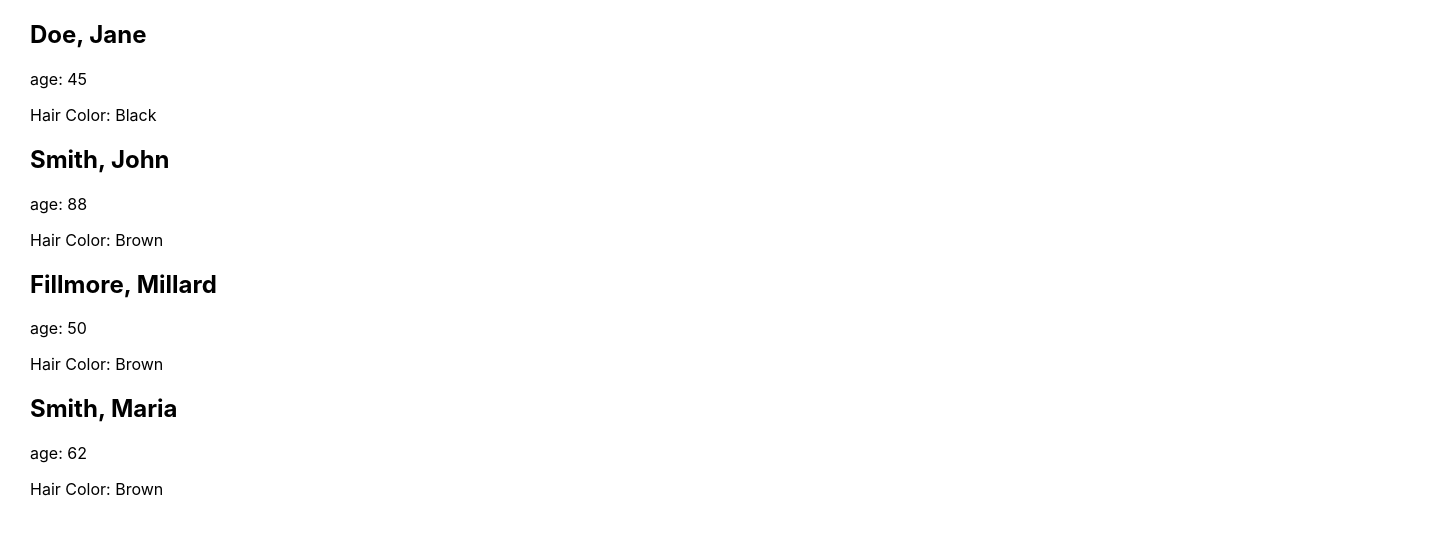
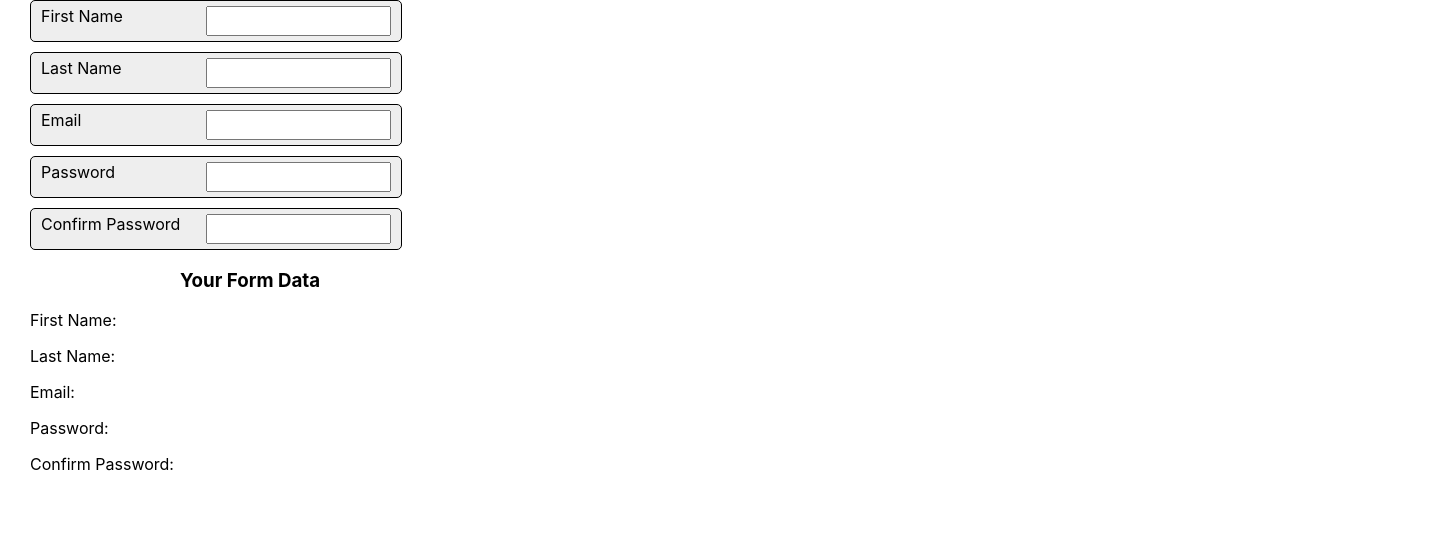
Before and after one commit to evelynyhkim/MERN, a React (Create React App) app in the folder React/my-app/: page / in a window 1280 px wide. Shown: the top 534 px of the page, 1430 px wide, since content can reach past the window. Built offline with nearby package versions, Linux system fonts and the light colour scheme.

Commit message:
assignment - Hook Form

```diff
--- a/React/my-app/src/App.css
+++ b/React/my-app/src/App.css
@@ -1,3 +1,20 @@
+.form-line {
+	width: 350px;
+	height: 30px;
+	border: black solid 1px;
+	border-radius: 5px;
+	display: flex;
+	justify-content: space-between;
+	padding: 5px 10px;
+	background-color: #eee;
+	margin-bottom: 10px;
+}
+
+h3 {
+	position: relative;
+	left: 150px;
+}
+
 .App {
 	text-align: left;
 	margin-left: 30px;
--- a/React/my-app/src/App.js
+++ b/React/my-app/src/App.js
@@ -1,20 +1,18 @@
 import "./App.css"
 import Person from "./components/Person"
+import Form from "./components/Form"
 
 function App() {
-	var people = [
+	/*var people = [
 		{lastName: "Doe", firstName: "Jane", age: 45, hairColor: "Black"},
 		{lastName: "Smith", firstName: "John", age: 88, hairColor: "Brown"},
-		{lastName: "Fillmore", firstName: "Millard", age: 50, hairColor: "Brown"},
-		{lastName: "Smith", firstName: "Maria", age: 62, hairColor: "Brown"},
-	]
+		// {lastName: "Fillmore", firstName: "Millard", age: 50, hairColor: "Brown"},
+		// {lastName: "Smith", firstName: "Maria", age: 62, hairColor: "Brown"},
+	]*/
 
 	return (
 		<div class="App">
-			<Person lastName={people[0].lastName} firstName={people[0].firstName} age={people[0].age} hairColor={people[0].hairColor} />
-			<Person lastName={people[1].lastName} firstName={people[1].firstName} age={people[1].age} hairColor={people[1].hairColor} />
-			<Person lastName={people[2].lastName} firstName={people[2].firstName} age={people[2].age} hairColor={people[2].hairColor} />
-			<Person lastName={people[3].lastName} firstName={people[3].firstName} age={people[3].age} hairColor={people[3].hairColor} />
+			<Form />
 		</div>
 	)
 }
--- /dev/null
+++ b/React/my-app/src/components/Form.js
@@ -0,0 +1,46 @@
+import React, {useState} from "react"
+
+function Form() {
+	const [firstName, setFirstName] = useState("")
+	const [lastName, setLastName] = useState("")
+	const [email, setEmail] = useState("")
+	const [pw, setPw] = useState("")
+	const [confirmPw, setConfirmPw] = useState("")
+
+	return (
+		<>
+			<form>
+				<div class="form-line">
+					<label for="firstName">First Name</label>
+					<input type="text" id="firstName" value={firstName} onChange={(e) => setFirstName(e.target.value)} />
+				</div>
+				<div class="form-line">
+					<label for="lastName">Last Name</label>
+					<input type="text" id="lastName" value={lastName} onChange={(e) => setLastName(e.target.value)} />
+				</div>
+				<div class="form-line">
+					<label for="email">Email</label>
+					<input type="text" id="email" value={email} onChange={(e) => setEmail(e.target.value)} />
+				</div>
+				<div class="form-line">
+					<label for="pw">Password</label>
+					<input type="text" id="pw" value={pw} onChange={(e) => setPw(e.target.value)} />
+				</div>
+				<div class="form-line">
+					<label for="confirmPw">Confirm Password</label>
+					<input type="text" id="confirmPw" value={confirmPw} onChange={(e) => setConfirmPw(e.target.value)} />
+				</div>
+			</form>
+			<>
+				<h3>Your Form Data</h3>
+				<p>First Name: {firstName}</p>
+				<p>Last Name: {lastName}</p>
+				<p>Email: {email}</p>
+				<p>Password: {pw}</p>
+				<p>Confirm Password: {confirmPw}</p>
+			</>
+		</>
+	)
+}
+
+export default Form
--- a/React/my-app/src/components/Person.js
+++ b/React/my-app/src/components/Person.js
@@ -1,11 +1,18 @@
-function Person(props) {
+import React, {useState} from "react"
+
+function Person({firstName, lastName, age, hairColor}) {
+	const [userage, setUserage] = useState(age)
+	const handleBirthdayClick = () => setUserage(userage + 1)
 	return (
 		<>
 			<h2>
-				{props.lastName}, {props.firstName}
+				{lastName}, {firstName}
 			</h2>
-			<p>age: {props.age}</p>
-			<p>Hair Color: {props.hairColor}</p>
+			<p>age: {userage}</p>
+			<p>Hair Color: {hairColor}</p>
+			<button onClick={handleBirthdayClick}>
+				Birthday Button for {firstName} {lastName}
+			</button>
 		</>
 	)
 }
```
